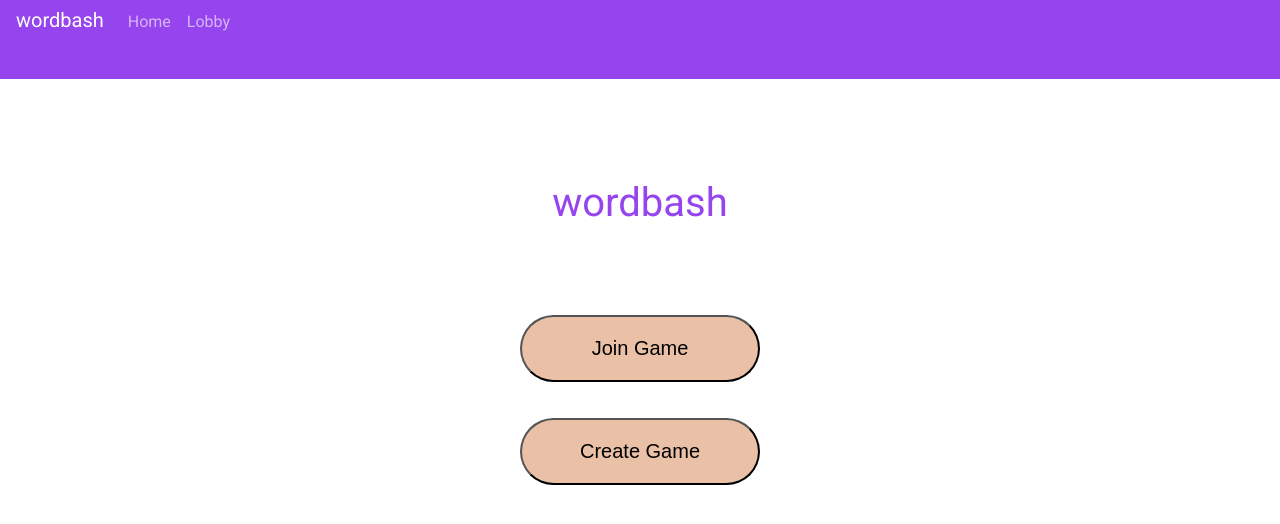
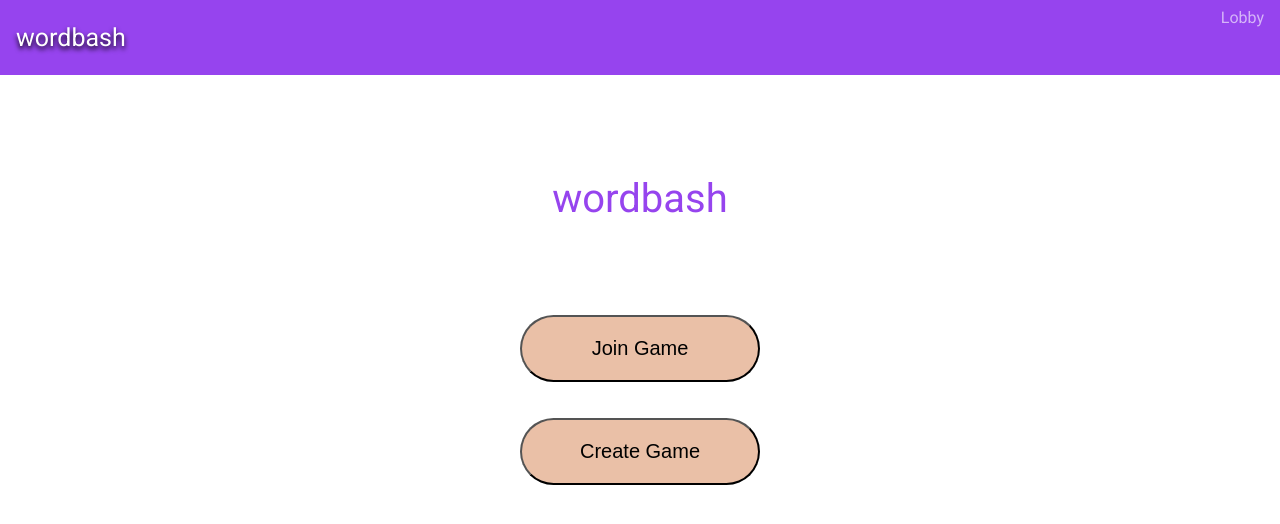
Before and after one commit to alex-t-hu/wordbash, a React app: page / in a window 1280 px wide. Shown: the top 524 px of the page. Built offline with nearby package versions, Linux system fonts and the light colour scheme; no server answers; the HTML template or start-up script is replaced by a standard one.

Commit message:
navbar changes

```diff
--- a/client/src/components/App.js
+++ b/client/src/components/App.js
@@ -49,12 +49,12 @@ const App = () => {
 
   return (
     <>
-      <NavBar
-        handleLogin={handleLogin}
-        handleLogout={handleLogout}
-        userId={userId}
-      />
       <div className="App-container">
+        <NavBar
+          handleLogin={handleLogin}
+          handleLogout={handleLogout}
+          userId={userId}
+        />
         <Router>
           <Skeleton path="/" userId={userId} />
           {/* <Skeleton path="/" handleLogin={handleLogin} handleLogout={handleLogout} userId={userId} /> */}
--- a/client/src/components/modules/NavBar.css
+++ b/client/src/components/modules/NavBar.css
@@ -1,11 +1,22 @@
 .NavBar-container {
   padding: var(--s) var(--m);
   background-color: var(--primary);
+  display: flex;
+  justify-content: space-between;
+  align-items: center;
 }
 
-.NavBar-title {
+.NavBar-title,
+.NavBar-title:visited {
   color: var(--white);
-  font-size: 20px;
+  font-size: 25px;
+  opacity: 1;
+  text-shadow: 0px 3px 5px #000000;
+  text-decoration: none;
+}
+
+.NavBar-title:hover {
+  color: rgb(227, 215, 215);
 }
 
 .NavBar-linkContainer {
@@ -25,6 +36,12 @@
 
 .NavBar-link.NavBar-login {
   opacity: 1;
+  color: red;
+}
+
+.NavBar-link.NavBar-logout {
+  opacity: 1;
+  color: black;
 }
 
 .NavBar-link + .NavBar-link {
--- a/client/src/components/modules/NavBar.js
+++ b/client/src/components/modules/NavBar.js
@@ -15,19 +15,22 @@ const GOOGLE_CLIENT_ID = "414404150327-qhpp3e5ihem4nvr38ba1vifiv04633ff.apps.goo
 const NavBar = (props) => {
   return (
     <nav className="NavBar-container">
-      <div className="NavBar-title u-inlineBlock">wordbash</div>
+      <div className="u-inlineBlock">
+        <Link to="/" className="NavBar-title">
+          wordbash
+        </Link>
+      </div>
       <div className="NavBar-linkContainer u-inlineBlock">
-        <Link to="/" className="NavBar-link">
-          Home
-        </Link>
         {props.userId && (
           <Link to={`/profile/${props.userId}`} className="NavBar-link">
             Profile
           </Link>
         )}
-        <Link to="/lobby/" className="NavBar-link">
-          Lobby
-        </Link>
+        {true && (
+          <Link to="/lobby/" className="NavBar-link">
+            Lobby
+          </Link>
+        )}
 
         <GoogleOAuthProvider clientId={GOOGLE_CLIENT_ID}>
         {props.userId ? (
@@ -36,6 +39,7 @@ const NavBar = (props) => {
               googleLogout();
               props.handleLogout();
             }}
+            className="NavBar-link NavBar-logout"
           >
             Logout
           </button>
```
